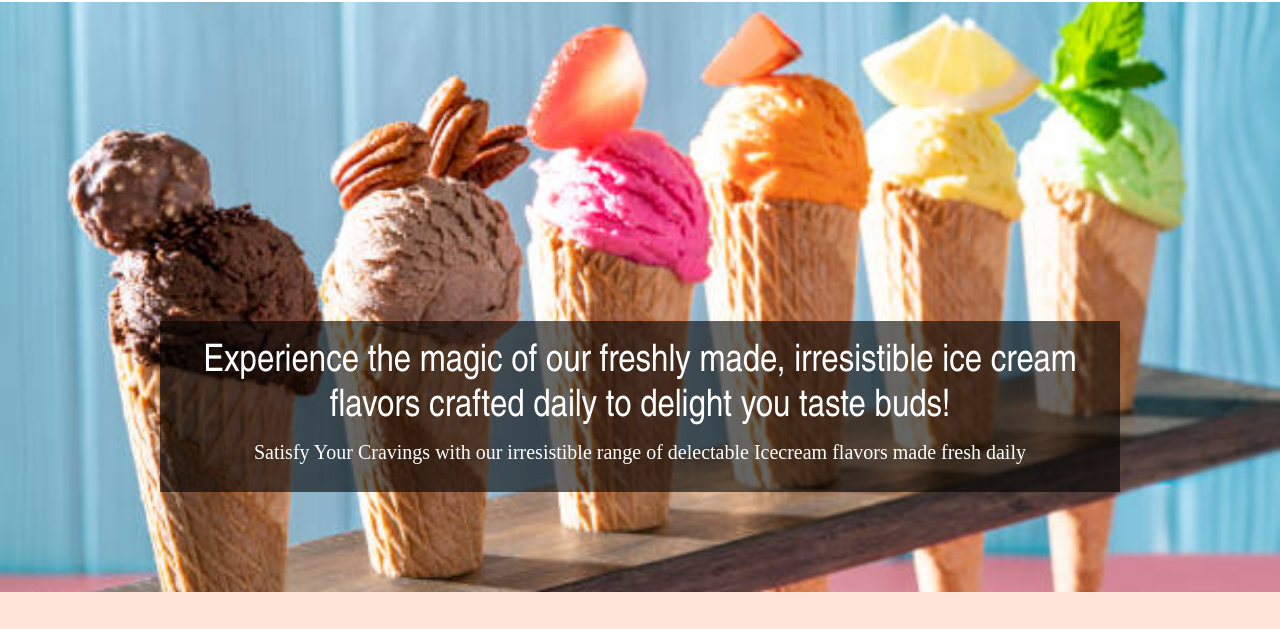
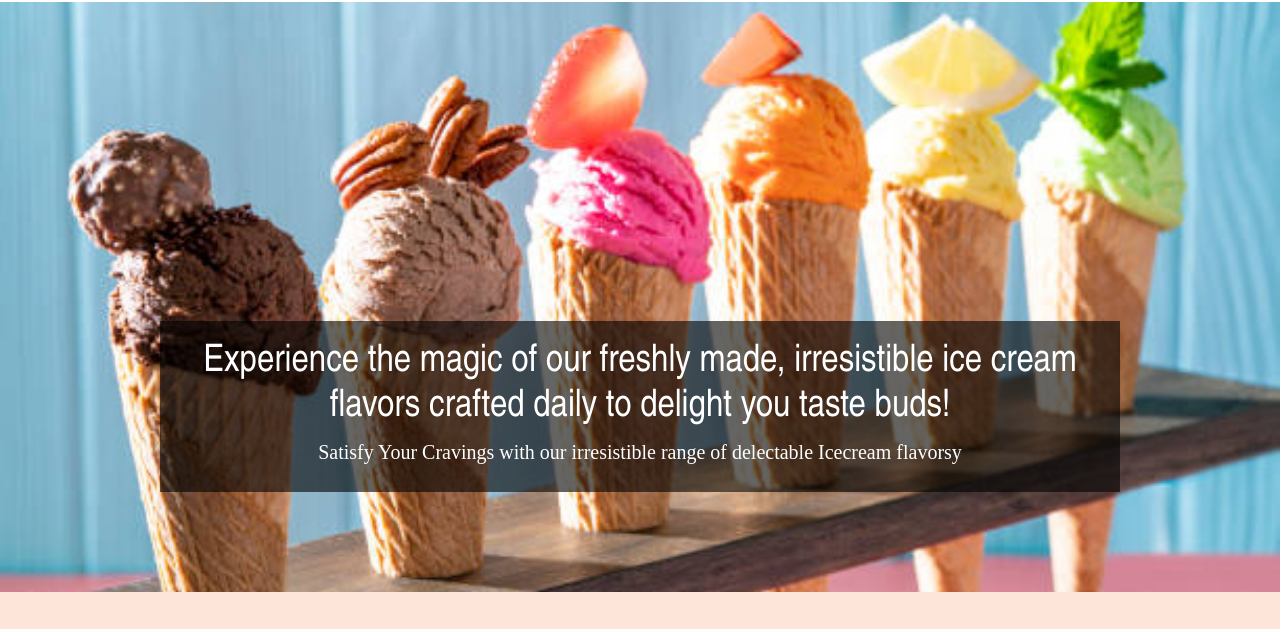
Before and after one commit to manya112/frosteez, a plain HTML site: page index.html in a window 1280 px wide. Shown: the part 154-783 px from the top of the page. Drawn offline with nearby package versions, Linux system fonts and the light colour scheme.

```diff
--- a/index.html
+++ b/index.html
@@ -140,7 +140,7 @@
   <div class="about-text">
     <h1>Experience the magic of our freshly made, irresistible ice cream flavors crafted daily to delight you taste buds!
     </h1>
-    <h5>Satisfy Your Cravings with our irresistible range of delectable Icecream flavors made fresh daily</h5>
+    <h5>Satisfy Your Cravings with our irresistible range of delectable Icecream flavorsy</h5>
   </div>
 </div>
 
```
